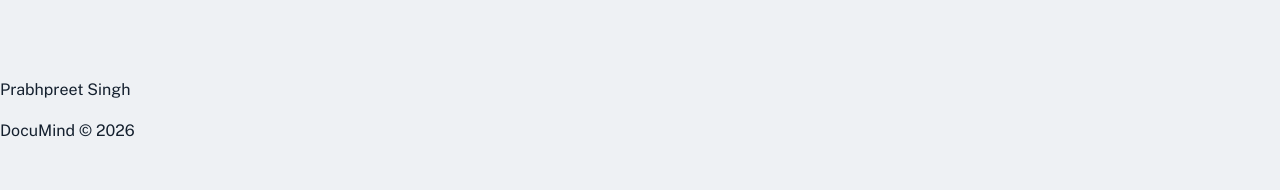
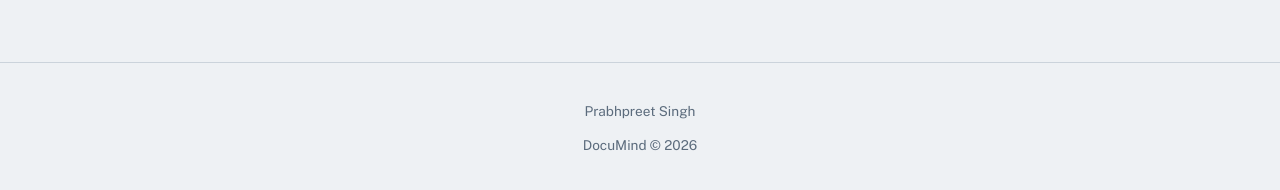
Before and after one commit to Prabh3939/documind, a React (Vite) app in the folder client/: page /search in a window 1280 px wide. Shown: the part 272-462 px from the top of the page. Built offline with nearby package versions, Linux system fonts and the light colour scheme; no server answers; sample sign-in values are in the browser's storage.

Commit message:
adding the footer css

```diff
--- a/client/src/styles.css
+++ b/client/src/styles.css
@@ -27,7 +27,7 @@ button, input { font: inherit; }
 .spacer { flex: 1; }
 .who { color: var(--steel); font-size: .9rem; }
 .page { max-width: 860px; margin: 0 auto; padding: 2rem 1.25rem 4rem; }
-
+.footer { text-align: center; padding: 1.5rem 1rem; color: var(--steel); font-size: .85rem; border-top: 1px solid var(--rule); }
 .primary { background: var(--blue); color: #fff; border: 0; border-radius: 6px; padding: .55rem 1.1rem; cursor: pointer; font-weight: 500; }
 .primary:hover:not(:disabled) { background: var(--blue-dark); }
 .primary:disabled, .chip:disabled { opacity: .55; cursor: default; }
```
